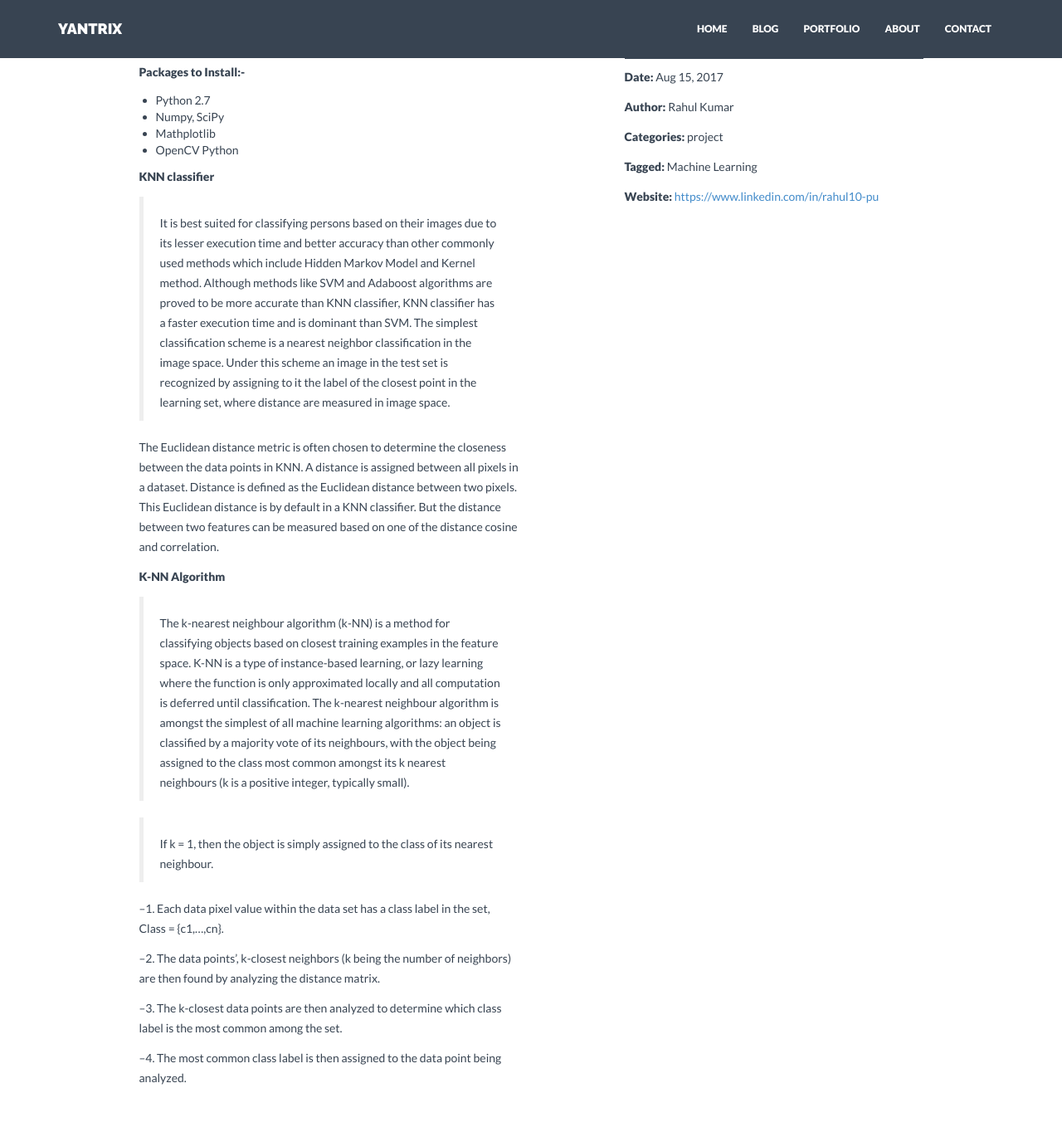
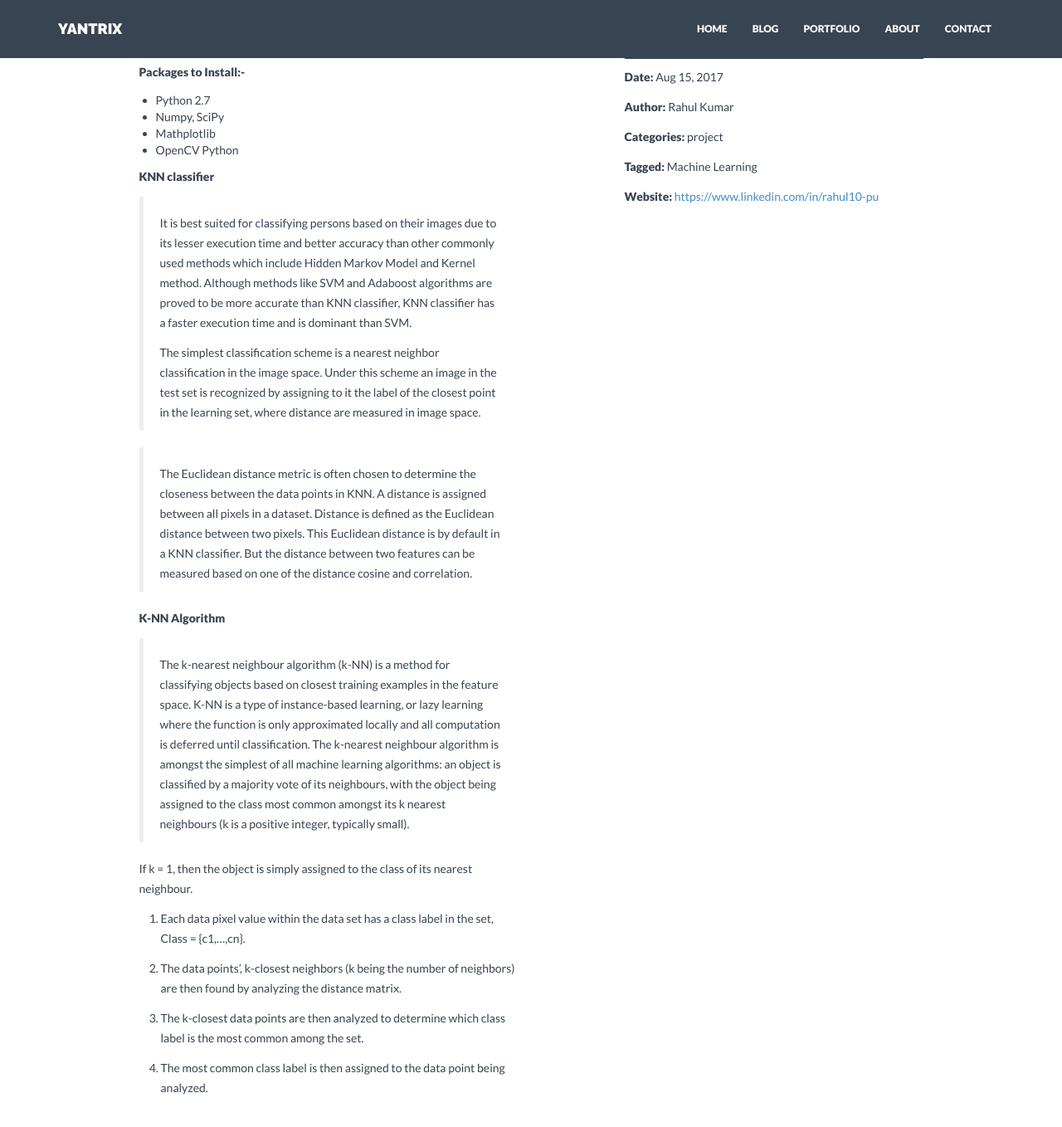
Before and after one commit to 17TarunGupta/pussgrc.github.io, a Jekyll site: the page built from _projects/2014-04-25-face-recognition-using-k--nearest-neighbors.markdown, in a window 1280 px wide and 1400 px high, scrolled down 827 px. Shown: the top 1358 px of the window at 83% size. Built offline with Jekyll 4.4.1, drawn with Linux system fonts in a browser that asks for light colours; nearby versions of some CDN libraries.

Commit message:
Update 2014-04-25-face-recognition-using-k--nearest-neighbors.markdown

```diff
--- a/_projects/2014-04-25-face-recognition-using-k--nearest-neighbors.markdown
+++ b/_projects/2014-04-25-face-recognition-using-k--nearest-neighbors.markdown
@@ -25,20 +25,21 @@ Face Recognition using K-Nearest Neighbors
 **KNN classifier**
 
 >It is best suited for classifying persons based on their images due to its lesser execution time and better accuracy than other commonly used methods which include Hidden Markov Model and Kernel method. Although methods like SVM and Adaboost algorithms are proved to be more accurate than KNN classifier, KNN classifier has a faster execution time and is dominant than SVM.
+>
 The simplest classification scheme is a nearest neighbor classification in the image space. Under this scheme an image in the test set is recognized by assigning to it the label of the closest point in the learning set, where distance are measured in image space.
 
-The Euclidean distance metric is often chosen to determine the closeness between the data points in KNN. A distance is assigned between all pixels in a dataset. Distance is defined as the Euclidean distance between two pixels. This Euclidean distance is by default in a KNN classifier. But the distance between two features can be measured based on one of the distance cosine and correlation.
+>The Euclidean distance metric is often chosen to determine the closeness between the data points in KNN. A distance is assigned between all pixels in a dataset. Distance is defined as the Euclidean distance between two pixels. This Euclidean distance is by default in a KNN classifier. But the distance between two features can be measured based on one of the distance cosine and correlation.
 
 **K-NN Algorithm**
 >The k-nearest neighbour algorithm (k-NN) is a method for classifying objects based on closest training examples in the feature space. K-NN is a type of instance-based learning, or lazy learning where the function is only approximated locally and all computation is deferred until classification.
 The k-nearest neighbour algorithm is amongst the simplest of all machine learning algorithms: an object is classified by a majority vote of its neighbours, with the object being assigned to the class most common amongst its k nearest neighbours (k is a positive integer, typically small).
 
->If k = 1, then the object is simply assigned to the class of its nearest neighbour.
+If k = 1, then the object is simply assigned to the class of its nearest neighbour.
 
- --1. Each data pixel value within the data set has a class label in the set, Class = {c1,...,cn}.
+ 1. Each data pixel value within the data set has a class label in the set, Class = {c1,...,cn}.
 
- --2. The data points', k-closest neighbors (k being the  number of neighbors) are then found by analyzing the distance matrix.
+ 2. The data points', k-closest neighbors (k being the  number of neighbors) are then found by analyzing the distance matrix.
 
-  --3. The k-closest data points are then analyzed to determine which class label is the most common among the set.
+  3. The k-closest data points are then analyzed to determine which class label is the most common among the set.
 
-  --4. The most common class label is then assigned to the data point being analyzed.
+  4. The most common class label is then assigned to the data point being analyzed.
```
